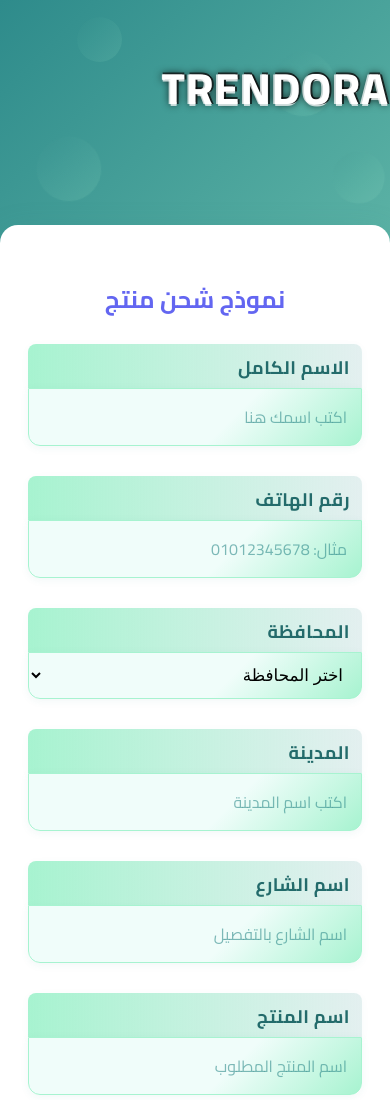
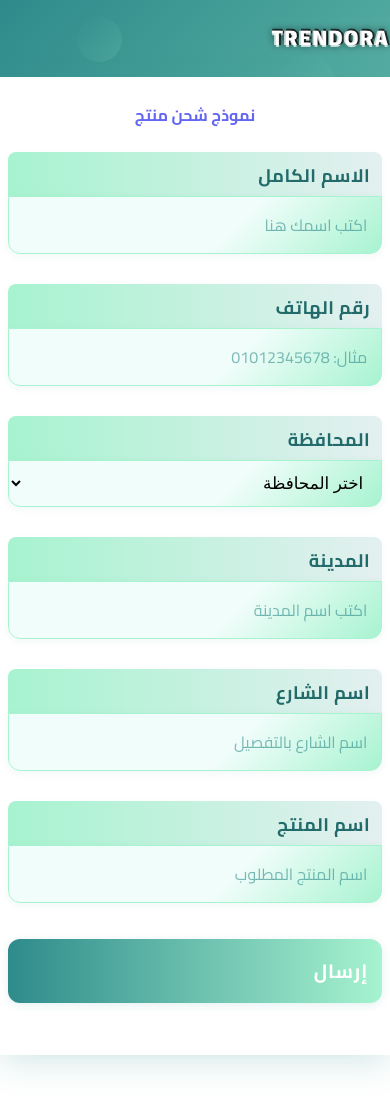
Before and after one commit to MohamedKhaled9896/TRENDORA, a plain HTML site: page Buy-form/form.html in a window 390 px wide. Shown: the top 1100 px of the page. After the commit the page ends 1055 px from the top, so only its background shows below. Drawn offline with Linux system fonts and the light colour scheme.

Commit message:
Add files via upload

```diff
--- a/Buy-form/form.css
+++ b/Buy-form/form.css
@@ -79,6 +79,69 @@ body {
     box-shadow: 0 8px 32px #2e8b8b33;
     position: relative;
     animation: fadeInUp 1.2s cubic-bezier(.23,1.01,.32,1) both;
+}
+
+/* Responsive styles for mobile and tablet */
+@media (max-width: 700px) {
+    .container {
+        max-width: 98vw;
+        padding: 18px 8px 16px 8px;
+        border-radius: 12px;
+        margin: 18px 2vw;
+    }
+    .header, .header.glitch {
+        font-size: 2rem;
+        padding: 32px 0 16px 0;
+        margin-bottom: 18px;
+    }
+    h2 {
+        font-size: 1.2rem !important;
+    }
+    label {
+        font-size: 1rem;
+        padding: 5px 8px 3px 8px;
+    }
+    input, textarea, select {
+        font-size: 0.98rem;
+        padding: 10px 10px;
+        border-radius: 0 0 8px 8px;
+    }
+    button {
+        font-size: 1rem;
+        padding: 12px;
+        border-radius: 8px;
+    }
+}
+
+@media (max-width: 480px) {
+    .container {
+        max-width: 100vw;
+        padding: 10px 2vw 10px 2vw;
+        border-radius: 0;
+        margin: 0;
+    }
+    .header, .header.glitch {
+        font-size: 1.3rem;
+        padding: 18px 0 10px 0;
+        margin-bottom: 10px;
+    }
+    h2 {
+        font-size: 1rem !important;
+    }
+    label {
+        font-size: 0.95rem;
+        padding: 4px 5px 2px 5px;
+    }
+    input, textarea, select {
+        font-size: 0.93rem;
+        padding: 8px 7px;
+        border-radius: 0 0 6px 6px;
+    }
+    button {
+        font-size: 0.97rem;
+        padding: 10px;
+        border-radius: 6px;
+    }
 }
 
 @keyframes fadeInUp {
--- a/Buy-form/form.html
+++ b/Buy-form/form.html
@@ -5,6 +5,7 @@
     <title>Trendora | نموذج شحن منتج</title>
     <link rel="stylesheet" href="form.css">
     <link href="https://fonts.googleapis.com/css2?family=Cairo:wght@700;400&display=swap" rel="stylesheet">
+    <meta name="viewport" content="width=device-width, initial-scale=1.0">
     <style>
         body, input, textarea, button, label, h2, .header {
             font-family: 'Cairo', Arial, sans-serif !important;
@@ -95,6 +96,9 @@
             }).then(() => {
                 document.getElementById('result').innerText = 'تم إرسال البيانات بنجاح!';
                 form.reset();
+                setTimeout(function() {
+                    window.location.href = '../index.html';
+                }, 2000);
             }).catch(() => {
                 document.getElementById('result').innerText = 'حدث خطأ أثناء الإرسال.';
             });
```
